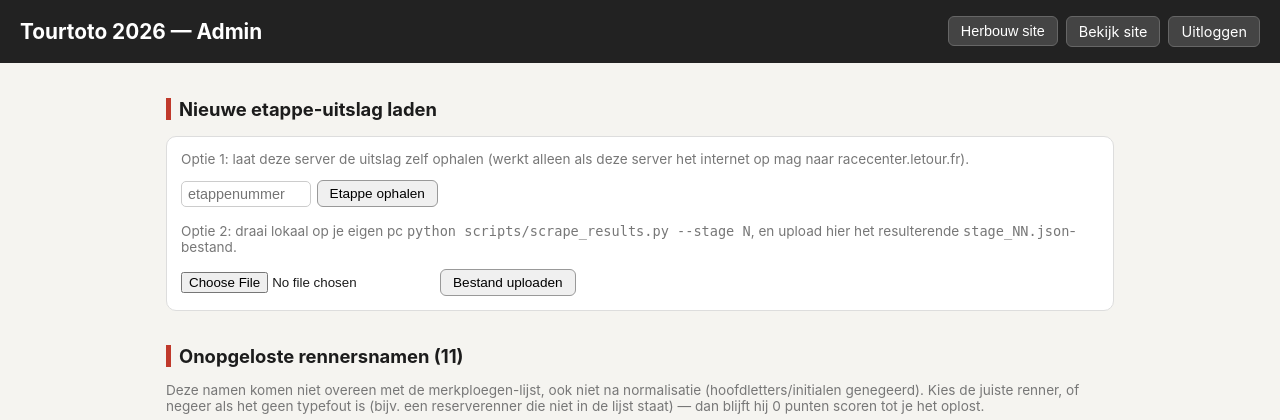
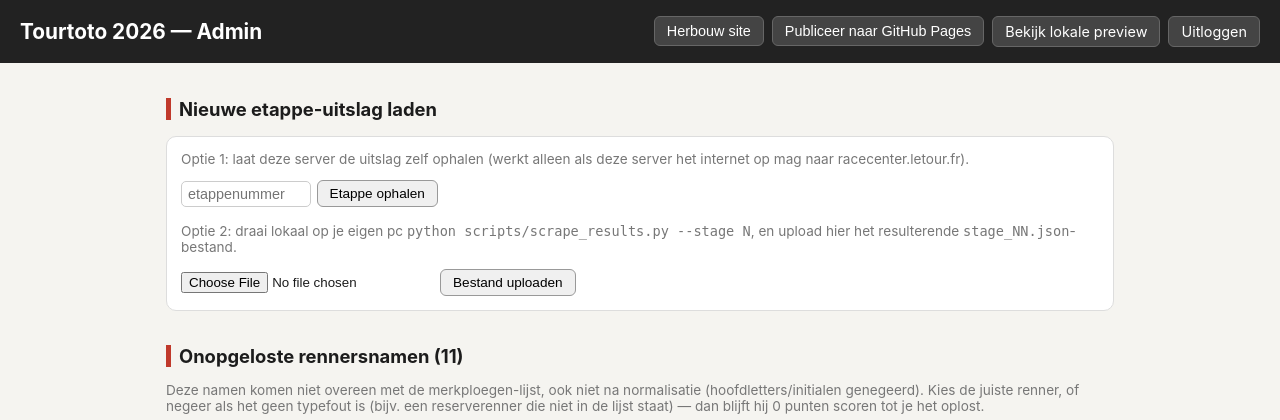
Before and after one commit to MCastelyns/TourToto-2026, a Flask app: page /admin in a window 1280 px wide. Shown: the top 420 px of the page. Run offline with Flask 3, Linux system fonts and the light colour scheme; the visitor is signed in with stand-in values (Sample User, id 1).

Commit message:
Add one-click Publish button (git add/commit/push docs/index.html)
Lets the local admin panel push updated results straight to GitHub
Pages without touching a terminal.

Co-Authored-By: Claude Sonnet 5 <noreply@anthropic.com>

```diff
--- a/scripts/app.py
+++ b/scripts/app.py
@@ -1,17 +1,19 @@
 """
-Unified Tourtoto 2026 web app.
+Unified Tourtoto 2026 web app - runs locally only.
 
-  /            public read-only dashboard (site/index.html) - no login needed
+  /            local preview of the public dashboard (docs/index.html)
   /admin       password-protected admin panel (fix rider names, edit picks,
-               confirm bib mappings, rebuild the site)
+               confirm bib mappings, load new etappe results, publish)
 
 Run locally:
     python scripts/app.py
-    -> http://127.0.0.1:5000            (public site)
+    -> http://127.0.0.1:5000            (public site preview)
     -> http://127.0.0.1:5000/admin      (first visit asks you to set a password)
 
-Deploy: see README.md for PythonAnywhere setup. This module's top-level `app`
-object is the WSGI entry point a host imports (e.g. `from app import app`).
+The actual public site is GitHub Pages, serving docs/ on the main branch -
+"Publish" in /admin commits + pushes docs/index.html there. Everything else
+(scraping, editing picks, rebuilding) stays local; nothing is hosted
+publicly except the static docs/index.html GitHub Pages serves.
 
 The admin password is stored in plain text in data/admin_password.json
 (gitignored - never commit it). That's an explicit, accepted trade-off: this
@@ -22,6 +24,7 @@ import difflib
 import functools
 import json
 import secrets
+import subprocess
 from pathlib import Path
 
 from flask import Flask, redirect, render_template, request, session, url_for
@@ -332,6 +335,35 @@ def rebuild():
     return redirect(url_for("admin_index", msg="Site herbouwd — bekijk hem op /"))
 
 
+@app.route("/admin/publish", methods=["POST"])
+@login_required
+def publish():
+    """Commits + pushes docs/index.html to GitHub, which GitHub Pages serves
+    publicly. Relies on git already being able to push from this machine
+    (whatever credential helper/SSH key you normally use for git push)."""
+    def run(*args):
+        return subprocess.run(args, cwd=ROOT, capture_output=True, text=True)
+
+    add = run("git", "add", "docs/index.html")
+    if add.returncode != 0:
+        return redirect(url_for("admin_index", msg=f"git add mislukt: {add.stderr.strip()}"))
+
+    # returncode 0 = nothing staged (docs/index.html unchanged), 1 = there is a staged diff
+    staged_diff = run("git", "diff", "--cached", "--quiet", "--", "docs/index.html")
+    if staged_diff.returncode == 0:
+        return redirect(url_for("admin_index", msg="Niets nieuws om te publiceren — docs/index.html is ongewijzigd."))
+
+    commit = run("git", "commit", "-m", "Update results", "--", "docs/index.html")
+    if commit.returncode != 0:
+        return redirect(url_for("admin_index", msg=f"git commit mislukt: {(commit.stdout + commit.stderr).strip()}"))
+
+    push = run("git", "push")
+    if push.returncode != 0:
+        return redirect(url_for("admin_index", msg=f"git push mislukt: {push.stderr.strip()}"))
+
+    return redirect(url_for("admin_index", msg="Gepubliceerd — live over ~1 minuut op GitHub Pages."))
+
+
 @app.route("/admin/scrape-stage", methods=["POST"])
 @login_required
 def scrape_stage_route():
--- a/templates/admin.html.j2
+++ b/templates/admin.html.j2
@@ -43,7 +43,8 @@
   <h1>Tourtoto 2026 — Admin</h1>
   <div style="display:flex; gap:8px;">
     <form action="{{ url_for('rebuild') }}" method="post"><button type="submit">Herbouw site</button></form>
-    <a href="{{ url_for('public_site') }}" target="_blank">Bekijk site</a>
+    <form action="{{ url_for('publish') }}" method="post"><button type="submit">Publiceer naar GitHub Pages</button></form>
+    <a href="{{ url_for('public_site') }}" target="_blank">Bekijk lokale preview</a>
     <a href="{{ url_for('admin_logout') }}">Uitloggen</a>
   </div>
 </header>
```
